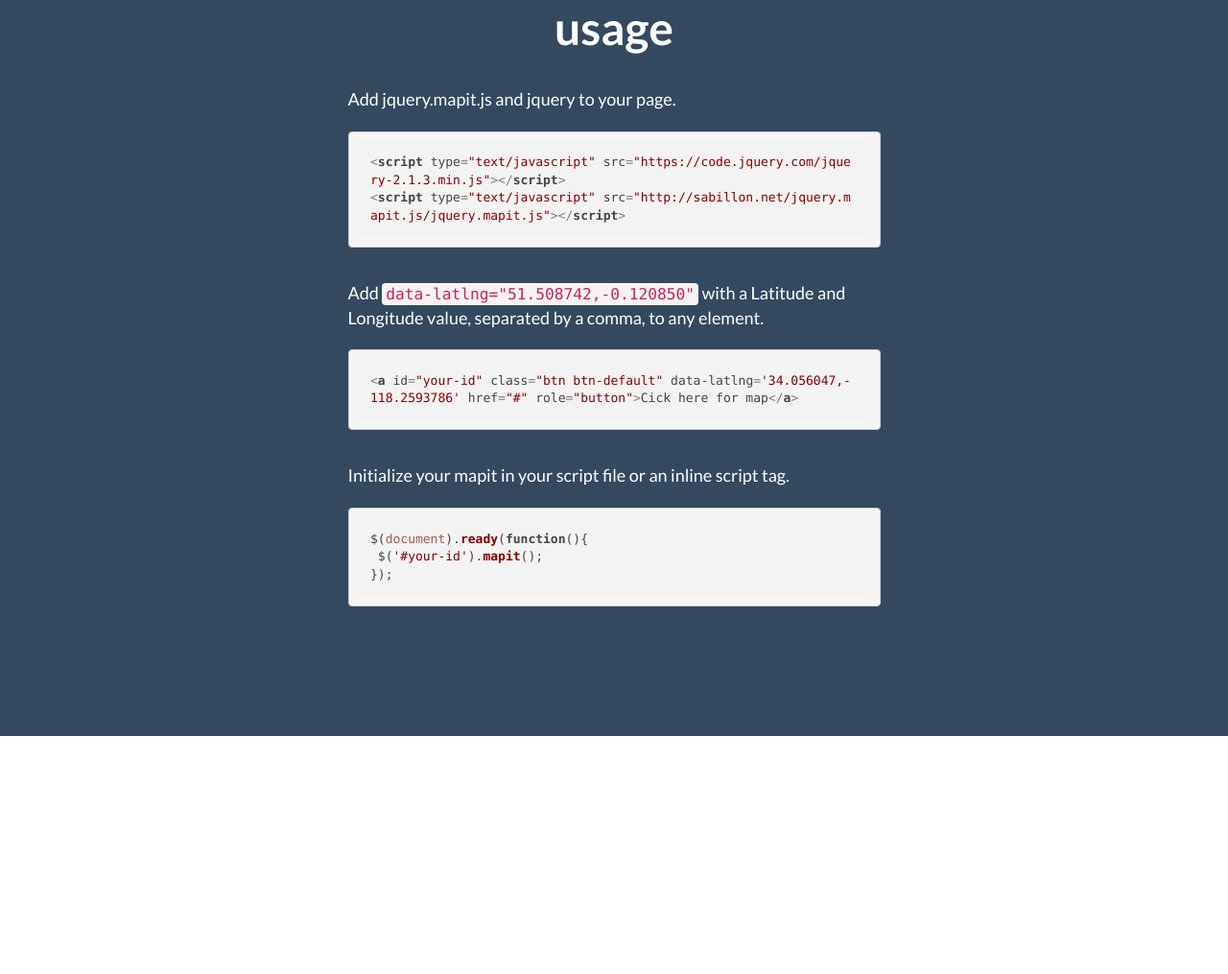
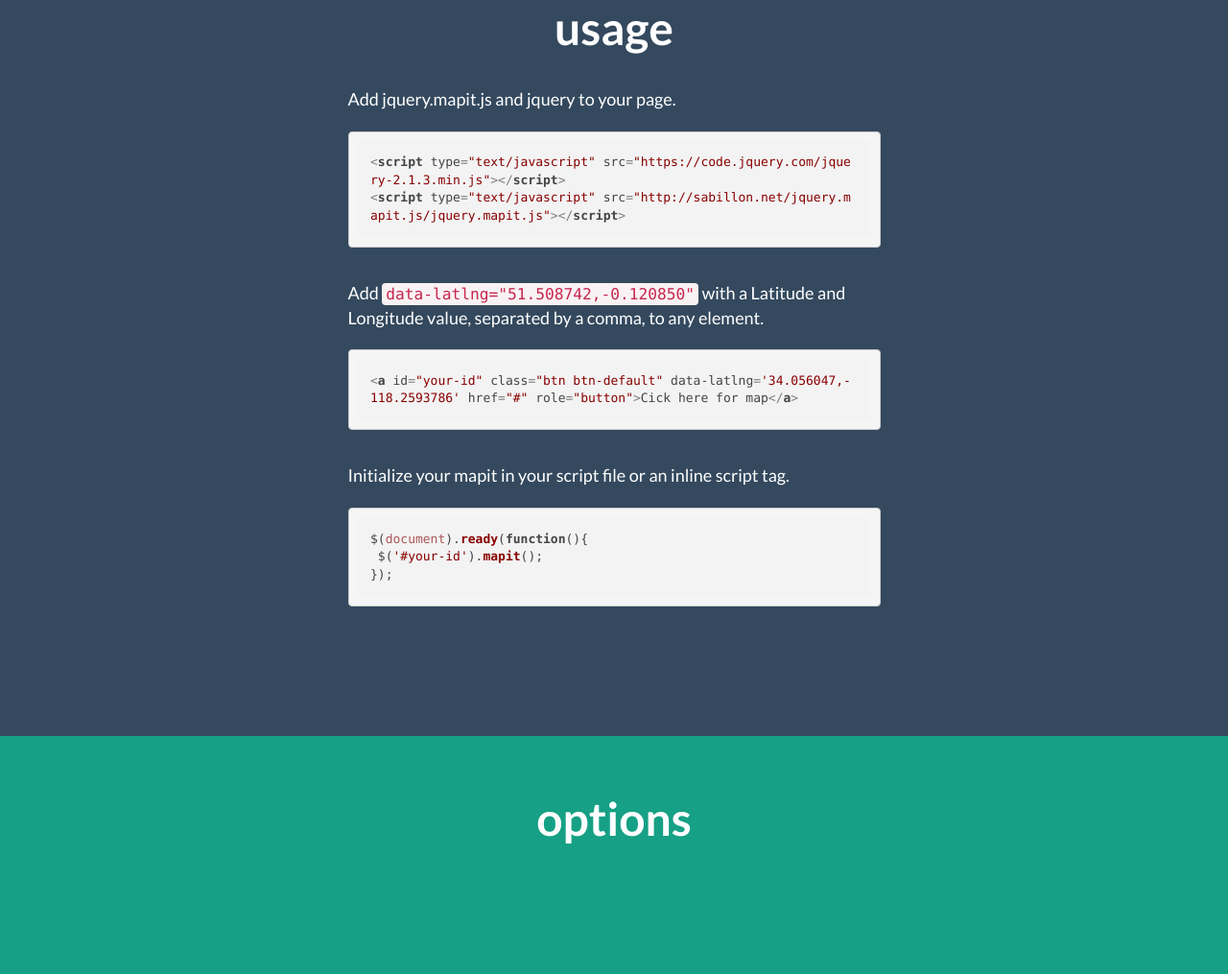
Before and after one commit to supersabillon/jquery.mapit.js, a website: page index.html in a window 1280 px wide. Shown: the part 421-1436 px from the top of the page at 96% size. Before the commit the page ends 1188 px from the top, so only its background shows below. Drawn offline with nearby package versions, Linux system fonts and the light colour scheme.

Commit message:
started the options section

```diff
--- a/index.html
+++ b/index.html
@@ -47,6 +47,16 @@
 			</div>
 		</section>
 	</div>
+
+	<div class="block options">
+		<section class="container">
+			<div class="row">
+				<div class="col-sm-6 col-sm-offset-3">
+					<h2 class="heading">options</h2>
+				</div>
+			</div>
+		</section>
+	</div>
 	<script src="https://cdnjs.cloudflare.com/ajax/libs/highlight.js/8.3/highlight.min.js"></script>
 	<script>hljs.initHighlightingOnLoad();</script>
 </body>
--- a/styles.css
+++ b/styles.css
@@ -43,3 +43,7 @@ pre {
 .usage {
 	background-color: rgb(52, 73, 94);
 }
+
+.options {
+	background-color: rgb(22, 160, 133);
+}
```
